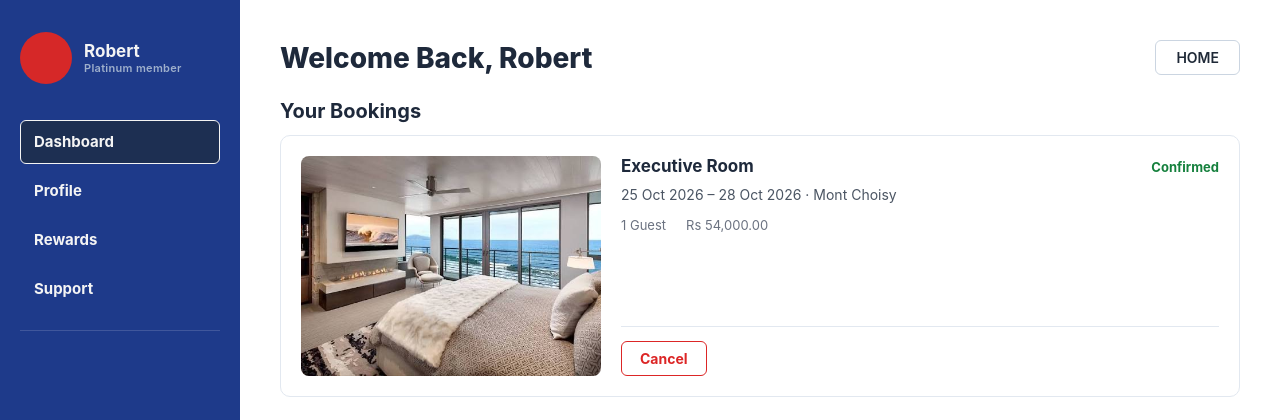
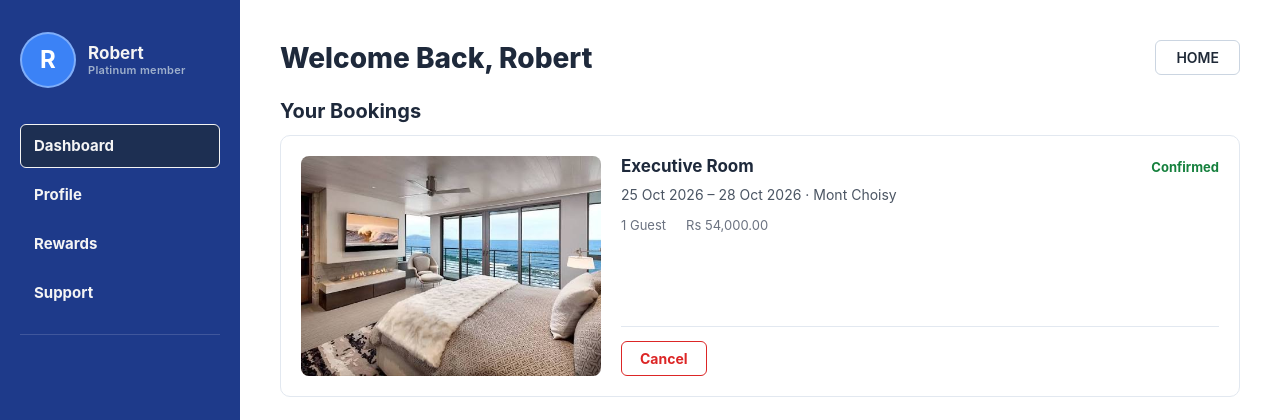
Before and after one commit to Ayushr0129/Star-hotel, a Django app: page /customer-dashboard/ in a window 1280 px wide. Shown: the top 420 px of the page. Run offline with Django 5.2, Linux system fonts and the light colour scheme; data comes from the database, SQL or seed files in the repository; both versions use the stored data as it was after the commit.

Commit message:
Customer Dashboard,Displays Initial

```diff
--- a/StarHotel/hotel/static/css/style.css
+++ b/StarHotel/hotel/static/css/style.css
@@ -266,13 +266,22 @@ main:has(.layout) {
 }
 
 .avatar {
-    width: 52px;
-    height: 52px;
+    width: 56px;
+    height: 56px;
+    min-width: 56px;               /* stops the circle being squeezed */
     border-radius: 50%;
-    background: var(--accent-red);
+    background: #3b82f6;           /* lighter blue so it stands out on the navy sidebar */
+    color: #fff;
+    display: flex;
+    align-items: center;
+    justify-content: center;
+    font-size: 24px;
+    font-weight: 700;
+    line-height: 1;
+    text-transform: uppercase;
     flex-shrink: 0;
-}
-
+    border: 2px solid rgba(255, 255, 255, 0.35);   /* subtle ring */
+}
 .profile-info .name{
     color: var(--text-light);
     font-size: 17px;
--- a/StarHotel/hotel/templates/hotel/customer_dashboard.html
+++ b/StarHotel/hotel/templates/hotel/customer_dashboard.html
@@ -36,7 +36,7 @@
 
         <aside class="sidebar">
             <div class="profile">
-                <div class="avatar"></div>
+                <div class="avatar">{{ customer.first_name|default:customer.username|default:"?"|first|upper }}</div>
                 <div class="profile-info">
                     <div class="name">{{ customer.first_name|default:customer.username }}</div>
                     <div class="member">{{ customer.loyalty.tier|default:"No tier" }} member</div>
@@ -87,7 +87,7 @@
                     {% if c.extras %}
                     <p class="booking-extras">Also included: {{ c.extras|join:", " }}</p>
                     {% endif %}
-                    {% if c.can_cancel or c.cancel_locked or c.can_checkin %}
+                    {% if c.can_cancel or c.cancel_locked %}
                     <div class="booking-actions">
                         {% if c.can_cancel %}
                         <form method="post" action="{% url 'cancel_booking' c.booking.bk_id %}"
@@ -99,7 +99,7 @@
                         <button type="button" class="btn-action btn-cancel-locked" disabled>Cancel</button>
                         <span class="cancel-note">Cancellation closes {{ cancel_window_hours }} hours before check-in.</span>
                         {% endif %}
-                        {% if c.can_checkin %}<a href="#" class="btn-action btn-checkin">Check-In</a>{% endif %}
+
                     </div>
                     {% endif %}
                 </div>
--- a/StarHotel/hotel/templates/hotel/customer_profile.html
+++ b/StarHotel/hotel/templates/hotel/customer_profile.html
@@ -11,7 +11,7 @@
 
         <aside class="sidebar">
             <div class="profile">
-                <div class="avatar"></div>
+                <div class="avatar">{{ customer.first_name|default:customer.username|default:"?"|first|upper }}</div>
                 <div class="profile-info">
                     <div class="name">{{ customer.first_name|default:customer.username }}</div>
                     <div class="member">{{ customer.loyalty.tier|default:"No tier" }} member</div>
--- a/StarHotel/hotel/templates/hotel/customer_profile_edit.html
+++ b/StarHotel/hotel/templates/hotel/customer_profile_edit.html
@@ -7,7 +7,7 @@
 
         <aside class="sidebar">
             <div class="profile">
-                <div class="avatar"></div>
+                <div class="avatar">{{ customer.first_name|default:customer.username|default:"?"|first|upper }}</div>
                 <div class="profile-info">
                     <div class="name">{{ customer.first_name|default:customer.username }}</div>
                     <div class="member">{{ customer.loyalty.tier|default:"No tier" }} member</div>
--- a/StarHotel/hotel/templates/hotel/customer_rewards.html
+++ b/StarHotel/hotel/templates/hotel/customer_rewards.html
@@ -19,7 +19,7 @@
 
         <aside class="sidebar">
             <div class="profile">
-                <div class="avatar"></div>
+                <div class="avatar">{{ customer.first_name|default:customer.username|default:"?"|first|upper }}</div>
                 <div class="profile-info">
                     <div class="name">{{ customer.first_name|default:customer.username }}</div>
                     <div class="member">{{ customer.loyalty.tier|default:"No tier" }} member</div>
--- a/StarHotel/hotel/templates/hotel/customer_support.html
+++ b/StarHotel/hotel/templates/hotel/customer_support.html
@@ -30,7 +30,7 @@
 
         <aside class="sidebar">
             <div class="profile">
-                <div class="avatar"></div>
+                <div class="avatar">{{ customer.first_name|default:customer.username|default:"?"|first|upper }}</div>
                 <div class="profile-info">
                     <div class="name">{{ customer.first_name|default:customer.username }}</div>
                     <div class="member">{{ customer.loyalty.tier|default:"No tier" }} member</div>
```
Also changed, not shown: db.sqlite3.
